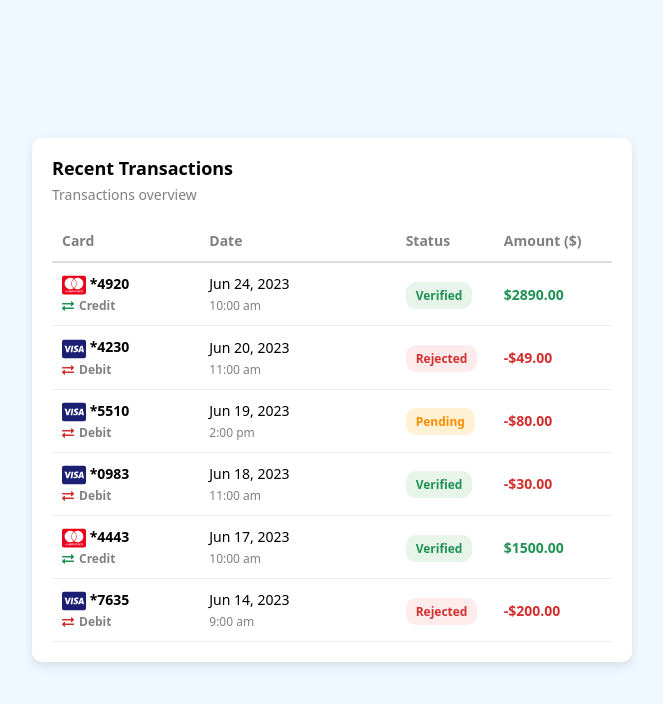
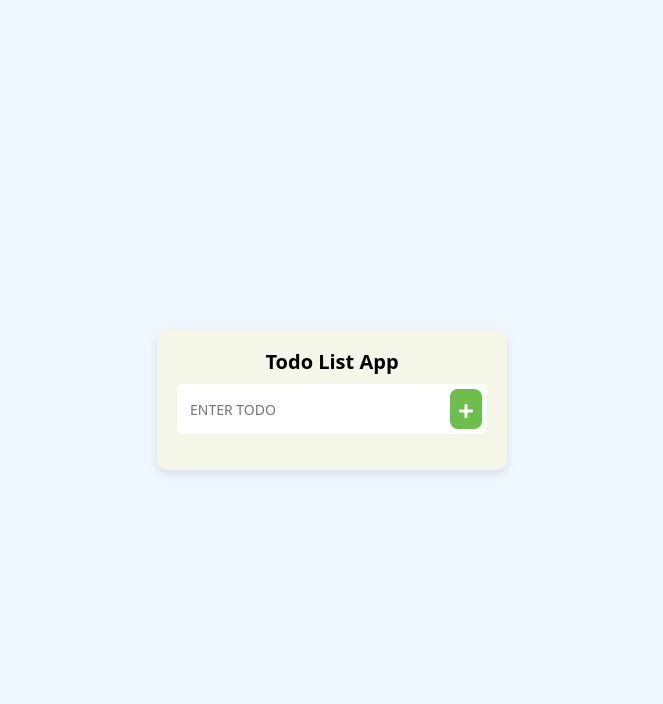
Before and after one commit to Rohans17we/React-Basics, a React (Vite) app: page /snippets in a window 1280 px wide. Shown: the top 704 px of the page, without its empty margins (308-971 px from the left). Built offline with nearby package versions, Linux system fonts and the light colour scheme.

Commit message:
TodoList Component added

```diff
--- a/src/App.css
+++ b/src/App.css
@@ -11,7 +11,6 @@
   flex-direction: column;
   justify-content: center;
   align-items: center;
-
 }
 
 .cart-container {
--- a/src/App.jsx
+++ b/src/App.jsx
@@ -4,7 +4,6 @@ import { BrowserRouter as Router, Routes, Route } from "react-router-dom";
 import Accordion from "./components/Accordion/Accordion";
 import DarkModeButton from "./components/DarkModeButton/DarkModeButton";
 import CartItem from "./components/CartItem/CartItem";
-import ToDoApp from "./components/ToDoApp/ToDoApp";
 import Notes from "./components/Notes/Notes";
 import PropertyCard from "./components/PropertyCard/PropertyCard";
 import DynamicPropertyCard from "./components/DynamicPropertyCard/DynamicPropertyCard";
@@ -18,6 +17,7 @@ import MyNavbar from "./components/SimpleBootsrapHomePage/Navbar";
 import Home from "./components/SimpleBootsrapHomePage/Home";
 import Footer from "./components/SimpleBootsrapHomePage/Footer";
 import TransactionCard from "./components/TransactionCard/TransactionCard";
+import TodoList from "./components/TodoList/TodoList";
 
 
 
@@ -197,9 +197,18 @@ function App() {
           <Footer />
       </Router> */}
 
-    {/* <TransactionCard /> */}
+    {/* <TransactionCard
+        transactions={[
+          { cardType: "mastercard", cardNumber: "*4920", type: "Credit", date: "Jun 24, 2023", time: "10:00 am", status: "Verified", amount: 2890.0 },
+          { cardType: "visa", cardNumber: "*4230", type: "Debit", date: "Jun 20, 2023", time: "11:00 am", status: "Rejected", amount: -49.0 },
+          { cardType: "visa", cardNumber: "*5510", type: "Debit", date: "Jun 19, 2023", time: "2:00 pm", status: "Pending", amount: -80.0 },
+          { cardType: "amex", cardNumber: "*0983", type: "Debit", date: "Jun 18, 2023", time: "11:00 am", status: "Verified", amount: -30.0 },
+          { cardType: "mastercard", cardNumber: "*4443", type: "Credit", date: "Jun 17, 2023", time: "10:00 am", status: "Verified", amount: 1500.0 },
+          { cardType: "visa", cardNumber: "*7635", type: "Debit", date: "Jun 14, 2023", time: "9:00 am", status: "Rejected", amount: -200.0 },
+        ]}
+      /> */}
 
-    <TransactionCard />
+      <TodoList />
 
 
     </div>
--- /dev/null
+++ b/src/components/TodoList/TodoList.css
@@ -0,0 +1,152 @@
+.todo-container {
+    width: 350px;
+    background: #f4f6e8;
+    padding: 20px;
+    border-radius: 10px;
+    box-shadow: 0 4px 10px rgba(0, 0, 0, 0.1);
+    text-align: center;
+  }
+
+  .todo-title {
+    font-size: 20px;
+    margin-bottom: 10px;
+  }
+
+  .todo-input {
+    display: flex;
+    align-items: center;
+    background-color:white;
+    border-radius: 5px;
+    overflow: hidden;
+    padding: 5px;
+    gap: 5px;
+  }
+
+  .todo-input input {
+    flex: 1;
+    border: none;
+    padding: 8px;
+    outline: none;
+
+  }
+
+  .add-btn {
+    background: #6cbf4b;
+    color: white;
+    border: none;
+    padding: 8px;
+    cursor: pointer;
+  }
+
+  .todo-list {
+    list-style: none;
+    padding: 0;
+    margin-top: 10px;
+  }
+
+  .todo-item {
+    display: flex;
+    align-items: center;
+    background: transparent;
+    padding: 10px;
+    border: 2px solid white;
+    border-radius: 5px;
+    margin-bottom: 10px;
+    box-shadow: 0 2px 5px rgba(0, 0, 0, 0.1);
+  }
+
+  .todo-item input {
+    margin-right: 10px;
+  }
+
+  .task-text {
+    flex: 1;
+    font-size: 14px;
+  }
+
+  .completed .task-text {
+    text-decoration: line-through;
+    color: gray;
+  }
+
+  .edit-btn, .delete-btn {
+    background: #ff6347;
+    color: white;
+    border: none;
+    padding: 5px;
+    margin-left: 5px;
+    cursor: pointer;
+    border-radius: 3px;
+  }
+
+  .edit-btn {
+    background: #6cbf4b;
+  }
+
+  /* Fix checkbox color */
+.todo-item input[type="checkbox"] {
+    appearance: none;
+    width: 16px;
+    height: 16px;
+    border: 2px solid #6cbf4b;
+    border-radius: 3px;
+    cursor: pointer;
+    display: inline-block;
+    position: relative;
+  }
+
+  .todo-item input[type="checkbox"]:checked {
+    background-color: #6cbf4b;
+    border-color: #6cbf4b;
+  }
+
+  .todo-item input[type="checkbox"]::after {
+    content: "";
+    position: absolute;
+    top: 2px;
+    left: 4px;
+    width: 4px;
+    height: 8px;
+    border: solid white;
+    border-width: 0 2px 2px 0;
+    transform: rotate(45deg);
+    display: none;
+  }
+
+  .todo-item input[type="checkbox"]:checked::after {
+    display: block;
+  }
+
+  /* Fix input field */
+  .todo-input input {
+    flex: 1;
+    border: none;
+    padding: 8px;
+    outline: none;
+    font-size: 14px;
+    color: #333; /* Dark text */
+    background: white; /* White background */
+  }
+
+  /* Styling for the edit mode input */
+.edit-input {
+    flex: 1;
+    border: 2px solid #6cbf4b; /* Same as Add button */
+    padding: 6px;
+    border-radius: 5px;
+    outline: none;
+    font-size: 14px;
+    color: #333; /* Dark text */
+    background: transparent; /* White background */
+  }
+
+  /* Ensuring save button looks similar to add button */
+  .save-btn {
+    background: #6cbf4b;
+    color: white;
+    border: none;
+    padding: 6px 10px;
+    margin-left: 5px;
+    cursor: pointer;
+    border-radius: 3px;
+  }
--- /dev/null
+++ b/src/components/TodoList/TodoList.jsx
@@ -0,0 +1,109 @@
+import React, { useState } from "react";
+import { FaPlus, FaEdit, FaTrash, FaSave } from "react-icons/fa";
+import "./TodoList.css"; // Import CSS file
+
+const TodoList = () => {
+  const [tasks, setTasks] = useState([]);
+  const [newTask, setNewTask] = useState("");
+  const [editTaskId, setEditTaskId] = useState(null); // Track the task being edited
+  const [editText, setEditText] = useState(""); // Store the updated text
+
+  // Add Task
+  const addTask = () => {
+    if (newTask.trim() === "") return;
+    setTasks([...tasks, { id: Date.now(), text: newTask, completed: false }]);
+    setNewTask("");
+  };
+
+  // Toggle Task Completion
+  const toggleComplete = (id) => {
+    setTasks(
+      tasks.map((task) =>
+        task.id === id ? { ...task, completed: !task.completed } : task
+      )
+    );
+  };
+
+  // Delete Task
+  const deleteTask = (id) => {
+    setTasks(tasks.filter((task) => task.id !== id));
+  };
+
+  // Enable Editing
+  const startEditing = (id, text) => {
+    setEditTaskId(id);
+    setEditText(text);
+  };
+
+  // Save Edited Task
+  const saveEdit = (id) => {
+    setTasks(
+      tasks.map((task) =>
+        task.id === id ? { ...task, text: editText } : task
+      )
+    );
+    setEditTaskId(null); // Exit edit mode
+  };
+
+  return (
+    <div className="todo-container">
+      <h2 className="todo-title">Todo List App</h2>
+
+      <div className="todo-input">
+        <input
+          type="text"
+          placeholder="ENTER TODO"
+          value={newTask}
+          onChange={(e) => setNewTask(e.target.value)}
+        />
+        <button className="add-btn" onClick={addTask}>
+          <FaPlus />
+        </button>
+      </div>
+
+
+      <ul className="todo-list">
+        {tasks.map((task) => (
+          <li key={task.id} className={`todo-item ${task.completed ? "completed" : ""}`}>
+            <input
+              type="checkbox"
+              checked={task.completed}
+              onChange={() => toggleComplete(task.id)}
+            />
+
+            {/* Edit Mode */}
+            {editTaskId === task.id ? (
+              <input
+                type="text"
+                value={editText}
+                onChange={(e) => setEditText(e.target.value)}
+                onKeyDown={(e) => e.key === "Enter" && saveEdit(task.id)} // Save on Enter
+
+              />
+            ) : (
+              <span className="task-text">{task.text}</span>
+            )}
+
+
+            {editTaskId === task.id ? (
+              <button className="save-btn" onClick={() => saveEdit(task.id)}>
+                <FaSave />
+              </button>
+            ) : (
+              <button className="edit-btn" onClick={() => startEditing(task.id, task.text)}>
+                <FaEdit />
+              </button>
+            )}
+
+
+            <button className="delete-btn" onClick={() => deleteTask(task.id)}>
+              <FaTrash />
+            </button>
+          </li>
+        ))}
+      </ul>
+    </div>
+  );
+};
+
+export default TodoList;
--- a/src/components/TransactionCard/TransactionCard.jsx
+++ b/src/components/TransactionCard/TransactionCard.jsx
@@ -1,8 +1,7 @@
 import React from "react";
 import styled from "styled-components";
-import { FaCcVisa, FaCcMastercard, FaExchangeAlt } from "react-icons/fa";
+import { FaCcVisa, FaCcMastercard, FaCcAmex, FaExchangeAlt } from "react-icons/fa";
 
-// Styled Components
 const Container = styled.div`
   width: 600px;
   background: #fff;
@@ -61,22 +60,12 @@ const Amount = styled.span`
   color: ${(props) => (props.value >= 0 ? "#1F9254" : "#D32F2F")};
 `;
 
-const transactions = [
-  { cardType: "mastercard", cardNumber: "*4920", type: "Credit", date: "Jun 24, 2023", time: "10:00 am", status: "Verified", amount: 2890.0 },
-  { cardType: "visa", cardNumber: "*4230", type: "Debit", date: "Jun 20, 2023", time: "11:00 am", status: "Rejected", amount: -49.0 },
-  { cardType: "visa", cardNumber: "*5510", type: "Debit", date: "Jun 19, 2023", time: "2:00 pm", status: "Pending", amount: -80.0 },
-  { cardType: "visa", cardNumber: "*0983", type: "Debit", date: "Jun 18, 2023", time: "11:00 am", status: "Verified", amount: -30.0 },
-  { cardType: "mastercard", cardNumber: "*4443", type: "Credit", date: "Jun 17, 2023", time: "10:00 am", status: "Verified", amount: 1500.0 },
-  { cardType: "visa", cardNumber: "*7635", type: "Debit", date: "Jun 14, 2023", time: "9:00 am", status: "Rejected", amount: -200.0 },
-];
-
-const TransactionCard = () => {
+const TransactionCard = ({ transactions }) => {
   return (
     <Container>
       <Title>Recent Transactions</Title>
       <Subtitle>Transactions overview</Subtitle>
       <Table>
-        {/* Table Header */}
         <HeaderRow>
           <Column flex={1.5}>Card</Column>
           <Column flex={2}>Date</Column>
@@ -84,11 +73,17 @@ const TransactionCard = () => {
           <Column flex={1}>Amount ($)</Column>
         </HeaderRow>
 
-        {/* Transactions */}
         {transactions.map((txn, index) => (
           <Row key={index}>
             <Column flex={1.5} bold>
-              {txn.cardType === "visa" ? <FaCcVisa color="#1A1F71" size={24} /> : <FaCcMastercard color="#EB001B" size={24} />} {txn.cardNumber}
+              {txn.cardType === "visa" ? (
+                <FaCcVisa color="#1A1F71" size={24} />
+              ) : txn.cardType === "mastercard" ? (
+                <FaCcMastercard color="#EB001B" size={24} />
+              ) : txn.cardType === "amex" ? (
+                <FaCcAmex color="#007bc1" size={24} />
+              ) : null}{" "}
+              {txn.cardNumber}
               <br />
               <span style={{ fontSize: "12px", color: "gray", display: "flex", alignItems: "center", gap: "5px" }}>
                 <FaExchangeAlt size={12} color={txn.type === "Credit" ? "#1F9254" : "#D32F2F"} />
```
